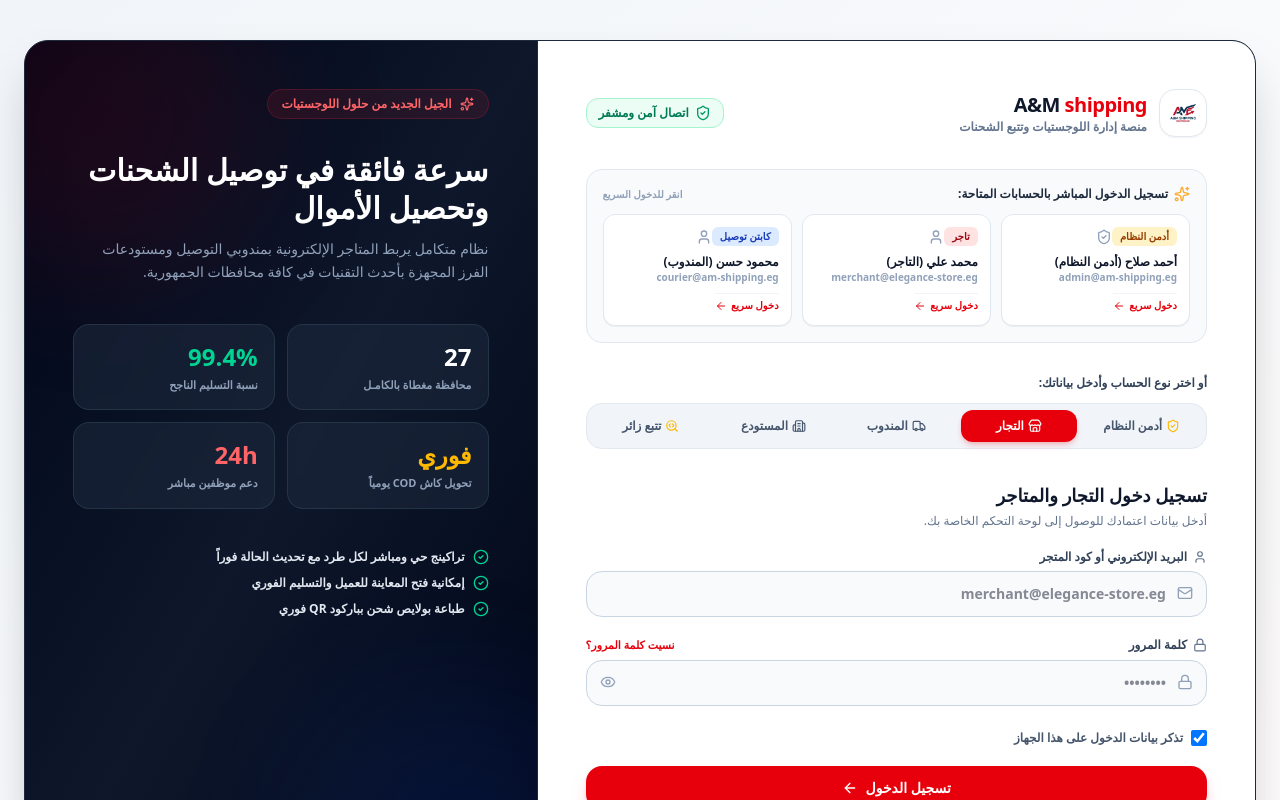
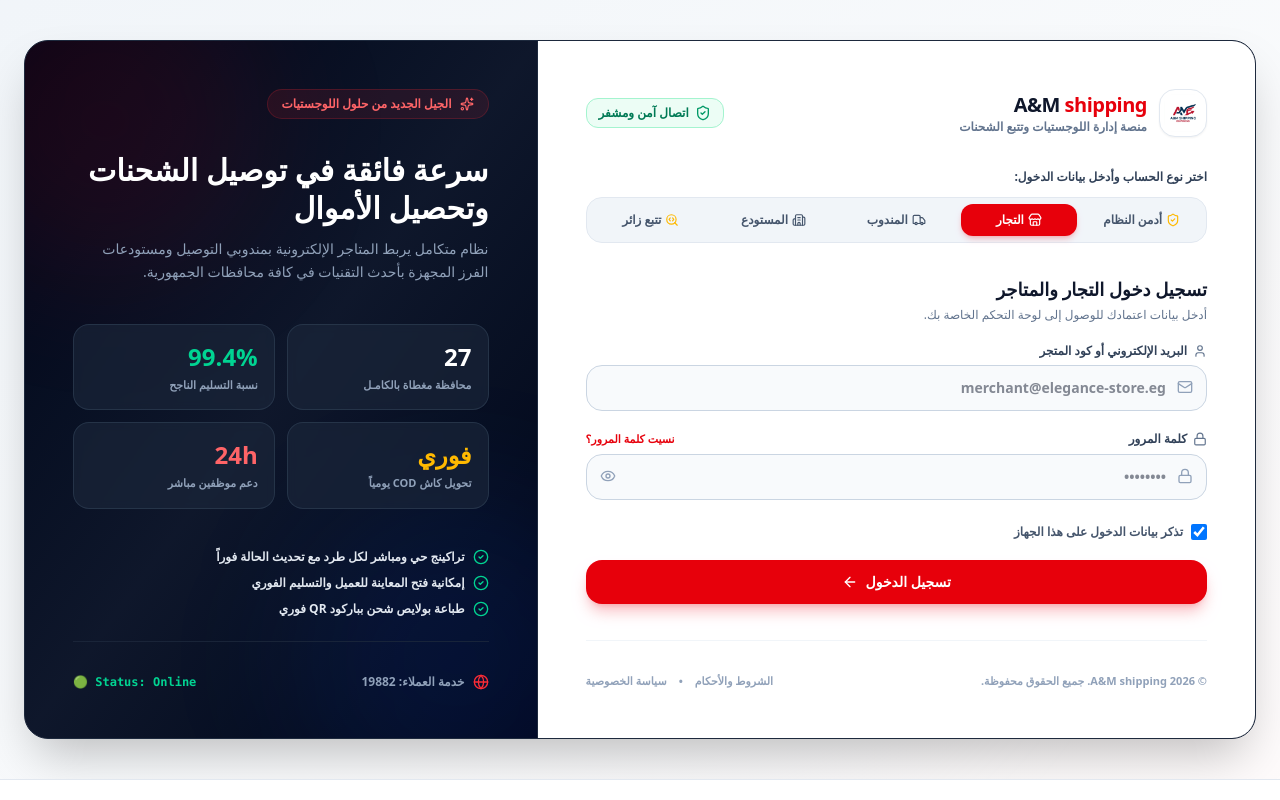
Before and after one commit to Mohamed121213-1/A-M-shipping, a React (Vite) app: page / in a window 1280 px wide. Shown: the top 800 px of the page. Built offline with nearby package versions, Linux system fonts and the light colour scheme.

Commit message:
حذف الحسابات التجريبية من صفحة تسجيل الدخول

```diff
--- a/src/App.tsx
+++ b/src/App.tsx
@@ -9,7 +9,7 @@
 import { WalletView } from './components/WalletView';
 import { AnalyticsView } from './components/AnalyticsView';
 import { RateCalculatorView } from './components/RateCalculatorView';
-import { LoginView, createSessionUser, DEMO_USERS } from './components/LoginView';
+import { LoginView, createSessionUser } from './components/LoginView';
 import { AdminPanelView } from './components/AdminPanelView';
 
 import { Shipment, AppUserRole, MerchantWallet, ShipmentStatus, CourierInfo, CourierNotification, UserSession, HubInfo, GovernorateRate } from './types';
@@ -41,11 +41,7 @@
 
   // Dynamic system entities customizable by Admin
   const [users, setUsers] = useState<UserSession[]>(() =>
-    loadLocalState<UserSession[]>('bosta_users', [
-      DEMO_USERS.admin,
-      DEMO_USERS.merchant,
-      DEMO_USERS.courier
-    ])
+    loadLocalState<UserSession[]>('bosta_users', [])
   );
 
   const [couriers, setCouriers] = useState<CourierInfo[]>(() =>
@@ -488,7 +484,7 @@
       totalPaidOut: 0,
     });
     setCourierNotifications([]);
-    setUsers([DEMO_USERS.admin]);
+    setUsers([]);
     showToast('🗑️ تم مسح كافة الشحنات والحسابات والمحفظة بنجاح');
   };
 
--- a/src/components/LoginView.tsx
+++ b/src/components/LoginView.tsx
@@ -29,36 +29,6 @@
 }
 
 // Default user profile generator based on user input
-export const DEMO_USERS: Record<'admin' | 'merchant' | 'courier', UserSession> = {
-  admin: {
-    id: 'USR-ADM-001',
-    name: 'أحمد صلاح (أدمن النظام)',
-    email: 'admin@am-shipping.eg',
-    phone: '01011112222',
-    role: 'admin',
-    avatarUrl: 'https://ui-avatars.com/api/?name=%D8%A3%D8%AF%D9%85%D9%86&background=0f172a&color=ffffff',
-    hubName: 'الإدارة المركزية والمستودع الرئيسي',
-  },
-  merchant: {
-    id: 'USR-MER-002',
-    name: 'محمد علي (التاجر)',
-    email: 'merchant@elegance-store.eg',
-    phone: '01001234567',
-    role: 'merchant',
-    avatarUrl: 'https://ui-avatars.com/api/?name=%D8%AA%D8%A7%D8%AC%D8%B1&background=dc2626&color=ffffff',
-    storeName: 'متجر الأناقة المصري',
-  },
-  courier: {
-    id: 'USR-COU-003',
-    name: 'محمود حسن (المندوب)',
-    email: 'courier@am-shipping.eg',
-    phone: '01098765432',
-    role: 'courier',
-    avatarUrl: 'https://ui-avatars.com/api/?name=%D9%85%D9%86%D8%AF%D9%88%D8%A8&background=2563eb&color=ffffff',
-    courierVehicle: 'سيارة فان لنقل البضائع',
-  },
-};
-
 export const createSessionUser = (identifier: string, role: AppUserRole, existingUsers?: UserSession[]): UserSession => {
   if (existingUsers && existingUsers.length > 0) {
     const matched = existingUsers.find(
@@ -67,14 +37,10 @@
     if (matched) return matched;
   }
 
-  if (role === 'admin' && (!identifier || identifier.includes('admin'))) {
-    return DEMO_USERS.admin;
-  }
-
   const isEmail = identifier.includes('@');
   const displayName = isEmail
     ? identifier.split('@')[0]
-    : (identifier || 'مستخدم جديد');
+    : (identifier || 'مستخدم جديدة');
 
   return {
     id: `USR-${Math.floor(1000 + Math.random() * 9000)}`,
@@ -110,11 +76,6 @@
   const [showForgotPasswordModal, setShowForgotPasswordModal] = useState(false);
   const [resetEmail, setResetEmail] = useState('');
   const [resetSuccessMsg, setResetSuccessMsg] = useState(false);
-
-  // Active accounts to display for quick login
-  const activeAccounts = systemUsers && systemUsers.length > 0
-    ? systemUsers
-    : [DEMO_USERS.admin, DEMO_USERS.merchant, DEMO_USERS.courier];
 
   // Handle Tab Change
   const handleTabChange = (role: AppUserRole) => {
@@ -184,55 +145,10 @@
             </span>
           </div>
 
-          {/* Demo Users Quick Login Box */}
-          <div className="bg-slate-50 border border-slate-200 rounded-2xl p-4 space-y-3">
-            <div className="flex items-center justify-between">
-              <span className="text-xs font-black text-slate-800 flex items-center gap-1.5">
-                <Sparkles className="w-4 h-4 text-amber-500 animate-pulse" />
-                تسجيل الدخول المباشر بالحسابات المتاحة:
-              </span>
-              <span className="text-[10px] font-bold text-slate-400">انقر للدخول السريع</span>
-            </div>
-
-            <div className="grid grid-cols-1 sm:grid-cols-3 gap-2.5">
-              {activeAccounts.slice(0, 6).map((usr) => (
-                <button
-                  key={usr.id}
-                  type="button"
-                  onClick={() => onLoginSuccess(usr)}
-                  className="bg-white hover:bg-slate-900 hover:text-white border border-slate-200 hover:border-slate-900 p-3 rounded-xl transition-all text-right group shadow-2xs flex flex-col justify-between gap-2"
-                >
-                  <div className="flex items-center justify-between">
-                    <span className={`text-[10px] font-extrabold px-2 py-0.5 rounded-md transition-colors ${
-                      usr.role === 'admin'
-                        ? 'bg-amber-100 text-amber-800 group-hover:bg-amber-500 group-hover:text-white'
-                        : usr.role === 'merchant'
-                        ? 'bg-red-100 text-red-800 group-hover:bg-red-600 group-hover:text-white'
-                        : usr.role === 'courier'
-                        ? 'bg-blue-100 text-blue-800 group-hover:bg-blue-600 group-hover:text-white'
-                        : 'bg-emerald-100 text-emerald-800 group-hover:bg-emerald-600 group-hover:text-white'
-                    }`}>
-                      {usr.role === 'admin' ? 'أدمن النظام' : usr.role === 'merchant' ? 'تاجر' : usr.role === 'courier' ? 'كابتن توصيل' : 'مدير فرع'}
-                    </span>
-                    {usr.role === 'admin' ? <ShieldCheck className="w-4 h-4 text-slate-400 group-hover:text-amber-400" /> : <User className="w-4 h-4 text-slate-400 group-hover:text-white" />}
-                  </div>
-                  <div>
-                    <p className="text-xs font-black text-slate-900 group-hover:text-white truncate">{usr.name}</p>
-                    <p className="text-[10px] font-bold text-slate-400 group-hover:text-slate-300 truncate">{usr.email || usr.phone}</p>
-                  </div>
-                  <div className="text-[10px] font-bold text-red-600 group-hover:text-red-400 flex items-center gap-1 pt-1 border-t border-slate-100 group-hover:border-slate-800">
-                    <span>دخول سريع</span>
-                    <ArrowLeft className="w-3 h-3" />
-                  </div>
-                </button>
-              ))}
-            </div>
-          </div>
-
           {/* Role Selection Tabs */}
           <div className="space-y-3">
             <label className="text-xs font-black text-slate-700 block">
-              أو اختر نوع الحساب وأدخل بياناتك:
+              اختر نوع الحساب وأدخل بيانات الدخول:
             </label>
             <div className="grid grid-cols-2 sm:grid-cols-5 gap-1.5 bg-slate-100 p-1.5 rounded-2xl border border-slate-200">
               <button
```
